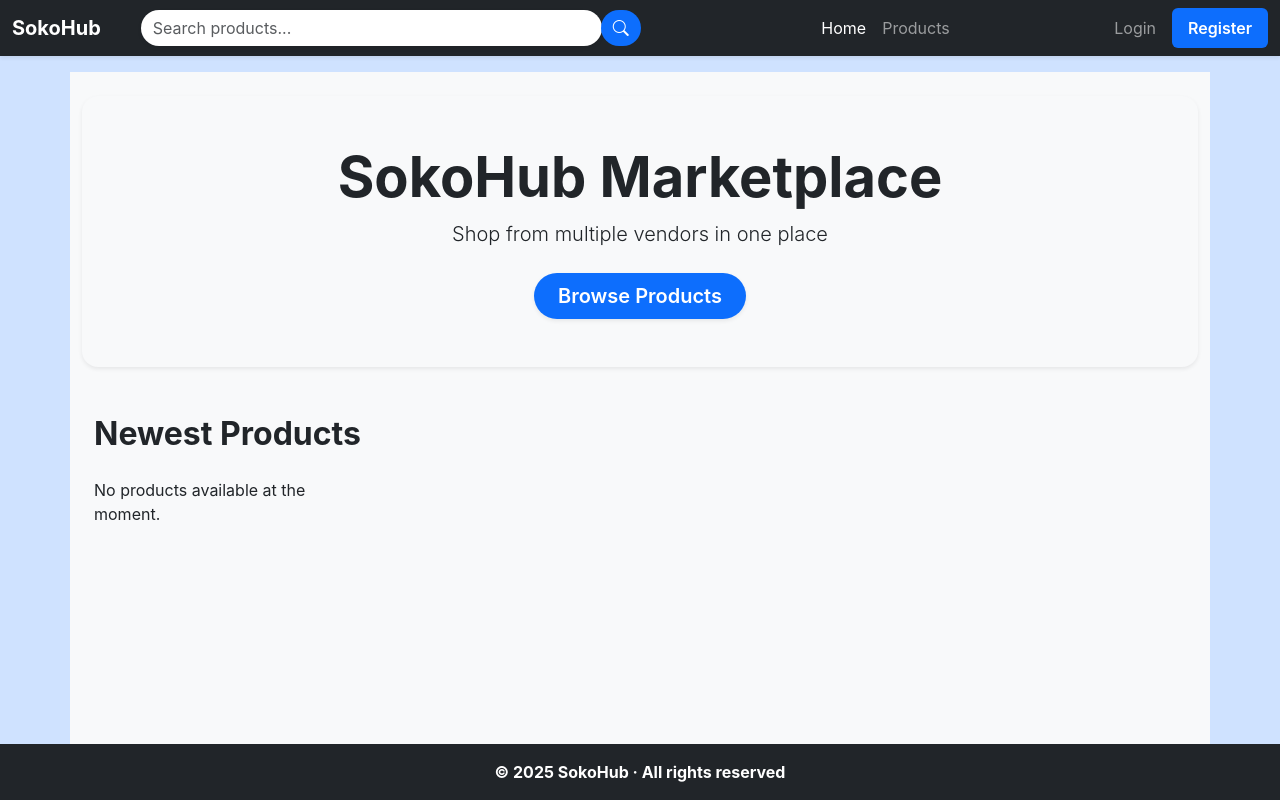
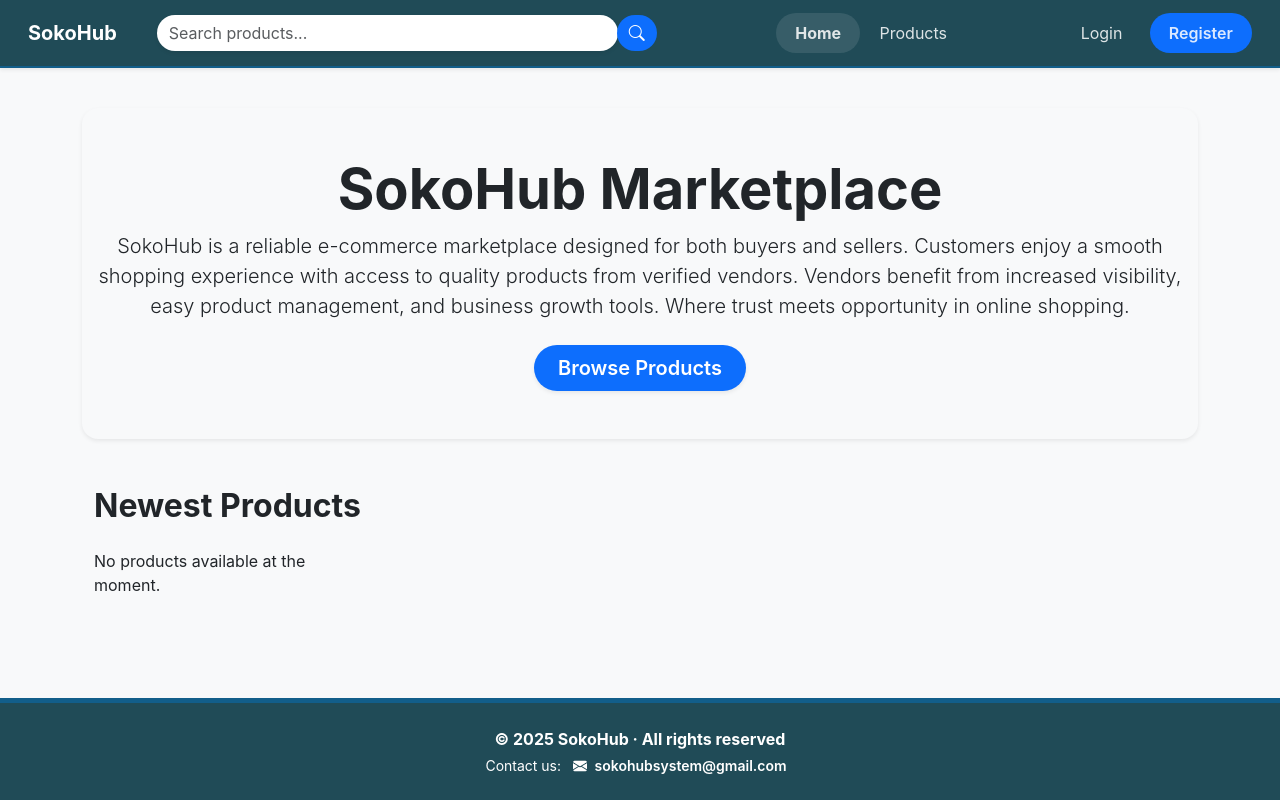
Before and after one commit to DamourDev/sokohub-system, a Django app: page / in a window 1280 px wide. Run offline with Django 5.2, Linux system fonts and the light colour scheme; data that the repository does not hold is empty.

Commit message:
Fix: improving UI on templates

```diff
--- a/products/templates/products/dashboard.html
+++ b/products/templates/products/dashboard.html
@@ -7,8 +7,9 @@
 
     <div class="d-flex justify-content-between align-items-center mb-4">
         <div>
-            <h2 class="fw-bold text-dark">Vendor Dashboard</h2>
-            <p class="text-muted mb-0">Welcome back, {{ request.user.username }}! Here is your daily overview.</p>
+            <h2 class="fw-bold text-dark mb-2">Vendor Dashboard</h2>
+            <p class="text-black fw-semibold mb-1">Welcome back, {{ request.user.username }}!</p>
+            <p class="text-muted mb-1">Everything you need to manage your store, track sales, and reach more customers.</p>
         </div>
         <a href="{% url 'add_product' %}" class="btn btn-primary rounded-pill px-4 py-2 shadow-sm fw-bold">
             <i class="bi bi-plus-lg me-2"></i>Add New Product
--- a/products/templates/products/landing_page.html
+++ b/products/templates/products/landing_page.html
@@ -6,7 +6,12 @@
 <section class="py-5 text-center bg-body-tertiary rounded-4 shadow-sm">
     <div class="container">
         <h1 class="display-4 fw-bold text-dark">SokoHub Marketplace</h1>
-        <p class="lead mb-4">Shop from multiple vendors in one place</p>
+        <p class="lead mb-4">
+            SokoHub is a reliable e-commerce marketplace designed for both buyers and sellers.
+Customers enjoy a smooth shopping experience with access to quality products from verified vendors.
+Vendors benefit from increased visibility, easy product management, and business growth tools.
+Where trust meets opportunity in online shopping.
+        </p>
         <a href="{% url 'products_list' %}" class="btn btn-primary rounded-pill px-4 shadow-sm btn-lg">Browse Products</a>
     </div>
 </section>
--- a/products/templates/products/related_products_list.html
+++ b/products/templates/products/related_products_list.html
@@ -9,7 +9,7 @@
             <div class="d-flex justify-content-between align-items-center mb-4 border-bottom pb-3">
                 <div>
                     <h2 class="fw-bold text-dark mb-1">More {{ category.name }}</h2>
-                    <p class="text-muted mb-0">Related to "{{ source_product.name }}"</p>
+                    <p class="text-muted mb-0">Discover similar items related to "{{ source_product.name }}"</p>
                 </div>
                 <a href="{% url 'products_list' %}" class="btn btn-outline-dark rounded-pill">View All Categories</a>
             </div>
--- a/templates/base.html
+++ b/templates/base.html
@@ -14,30 +14,79 @@
 
 
     <!--Custom global CSS -->
-    {% block extra_css %}
-
-    <style>
-    /* Global Styles */
+{% block extra_css %}
+<style>
+    /* 1. Global & Typography */
     body { background-color: #f8f9fa; color: #212529; font-family: 'Inter', system-ui, -apple-system, sans-serif; }
 
-    /* Image Consistency - Fixes stretched/squashed images */
-    .product-img-container { height: 220px; overflow: hidden; position: relative; }
+    /* 2. Your Selected Brand Color: Deep Petrol (#204b57) */
+    .bg-brand-dark { background-color: #204b57 !important; }
+
+    .navbar-custom {
+        background-color: #204b57 !important;
+        border-bottom: 2px solid #125e8a; /* Using your 1st color choice as a thin accent border */
+        padding: 0.8rem 1rem;
+    }
+
+    footer.bg-brand-dark {
+        border-top: 5px solid #125e8a; /* Using your 1st color to tie it all together */
+    }
+
+    /* 3. Image Consistency & UI Polish */
+    .product-img-container { height: 220px; overflow: hidden; position: relative; border-radius: 12px 12px 0 0; }
     .product-img-container img { height: 100%; width: 100%; object-fit: cover; transition: transform 0.5s ease; }
-    .product-img-fixed { aspect-ratio: 1/1; object-fit: cover; }
 
-    /* Modern Card UI */
-    .card { border-radius: 12px; transition: transform 0.3s ease, box-shadow 0.3s ease; }
+    .card { border-radius: 12px; border: none; transition: transform 0.3s ease, box-shadow 0.3s ease; }
     .card:hover { transform: translateY(-8px); box-shadow: 0 12px 25px rgba(0,0,0,0.1) !important; }
     .card:hover img { transform: scale(1.08); }
 
-    /* Button Styling */
-    .btn-primary { background-color: #0d6efd; border: none; font-weight: 600; transition: all 0.2s; }
-    .btn-primary:hover { background-color: #0a58ca; transform: translateY(-1px); }
+    /* 4. Accent Elements (Buttons) */
+    .btn-primary { background-color: #0d6efd; border: none; font-weight: 600; border-radius: 50px !important; transition: all 0.2s; }
+    .btn-primary:hover { background-color: #0a58ca; transform: translateY(-1px); box-shadow: 0 4px 12px rgba(13, 110, 253, 0.3); }
+
+    /* 5. Fresh Alerts */
+    .alert { border-radius: 50px !important; border: none; box-shadow: 0 4px 12px rgba(0,0,0,0.05); }
+
+    /* Navbar Hover Effect */
+.navbar-custom .nav-link {
+    padding: 0.5rem 1.2rem !important;
+    border-radius: 50px; /* Makes the hover background pill-shaped */
+    transition: all 0.3s ease;
+    color: rgba(255,255,255,0.85) !important;
+}
+
+.navbar-custom .nav-link:hover {
+    background-color: #125e8a !important; /* Your Lochmara Blue */
+    color: #ffffff !important; /* Pure white text on hover */
+    transform: translateY(-1px);
+}
+
+/* Active Link State */
+.navbar-custom .nav-link.active {
+    background-color: rgba(255,255,255,0.1);
+    font-weight: bold;
+}
+
+/* Targeted Logout Style to beat specificity */
+.navbar-custom .nav-link.nav-link-logout {
+    color: #ff4d4d !important;
+    font-weight: 600;
+    padding: 0.5rem 1.2rem !important;
+    transition: all 0.3s ease;
+}
+
+.navbar-custom .nav-link.nav-link-logout:hover {
+    background-color: #dc3545 !important; /* Red background */
+    color: #ffffff !important;           /* White text */
+    border-radius: 50px;                 /* Pill shape */
+    box-shadow: 0 4px 10px rgba(220, 53, 69, 0.3);
+}
 </style>
+{% endblock %}
 
-    {% endblock %}
+
 </head>
-<body class="d-flex flex-column min-vh-100 bg-primary-subtle">
+<body class="d-flex flex-column min-vh-100 ">
 
     <!-- Navbar -->
     {% include 'navbar.html' %}
@@ -60,10 +109,25 @@
 
     <!-- Footer-->
     {% block footer %}
-    <footer class="mt-auto py-3 bg-dark text-white text-center fw-bold">
-        &copy; {% now "Y" %} SokoHub · All rights reserved
-    </footer>
-    {% endblock %}
+<footer class="mt-auto py-4 bg-brand-dark text-white text-center">
+    <div class="container">
+        <div class="fw-bold mb-1">
+            &copy; {% now "Y" %} SokoHub · All rights reserved
+        </div>
+
+        <div class="small">
+            Contact us:
+            <a href="mailto:sokohubsystem@gmail.com"
+               class="text-decoration-none fw-semibold px-2 py-1 rounded-pill"
+               style="color: #fff; transition: all 0.3s ease;"
+               onmouseover="this.style.backgroundColor='rgba(224, 228, 231, 0.9)'; this.style.color='#250f87ff';"
+               onmouseout="this.style.backgroundColor='transparent'; this.style.color='#fff';">
+               <i class="bi bi-envelope-fill me-1"></i> sokohubsystem@gmail.com
+            </a>
+        </div>
+    </div>
+</footer>
+{% endblock %}
 
     <!-- Bootstrap 5.3.8 JS -->
     <script src="https://cdn.jsdelivr.net/npm/bootstrap@5.3.8/dist/js/bootstrap.bundle.min.js"></script>
--- a/templates/navbar.html
+++ b/templates/navbar.html
@@ -1,4 +1,4 @@
-<nav class="navbar navbar-expand-lg navbar-dark bg-dark shadow-sm sticky-top">
+<nav class="navbar navbar-expand-lg navbar-custom bg-brand-dark navbar-dark shadow-sm sticky-top">
 <div class="container-fluid">
 
     <a class="navbar-brand fw-bold" href="{% url 'landing_page' %}">SokoHub</a>
@@ -84,33 +84,40 @@
             </li>
 
         {% else %}
-            <li class="nav-item d-flex align-items-center me-3">
+            {% comment %} <li class="nav-item d-flex align-items-center me-3">
                 <span class="text-light small">Hello, {{ request.user.username }}</span>
-            </li>
+            </li> {% endcomment %}
 
             <li class="nav-item">
-                <a class="nav-link text-danger ms-2" href="{% url 'logout' %}">
+                <a class="nav-link nav-link-logout" href="{% url 'logout' %}">
                     <i class="bi bi-box-arrow-right me-1"></i>Logout
                 </a>
             </li>
 
             <li class="nav-item dropdown">
-                <a class="nav-link dropdown-toggle" href="#" id="settingsDropdown" role="button" data-bs-toggle="dropdown" aria-expanded="false">
-                  <i class="bi bi-gear-fill me-1"></i>  Settings
+    <a class="nav-link dropdown-toggle d-flex align-items-center" href="#" id="settingsDropdown" role="button" data-bs-toggle="dropdown" aria-expanded="false">
+        <i class="bi bi-gear-fill me-2"></i> Settings
     </a>
-                <ul class="dropdown-menu dropdown-menu-end" aria-labelledby="settingsDropdown">
+
+<ul class="dropdown-menu dropdown-menu-end shadow-lg border-0 rounded-3 mt-2 p-2" style="min-width: 200px; --bs-dropdown-link-hover-bg: #e9ecef; --bs-dropdown-link-hover-color: #204b57;" aria-labelledby="settingsDropdown">
     <li>
-                        <a class="dropdown-item" href="{% url 'edit_profile' %}">
-                            <i class="bi bi-person-fill-gear"></i>
-                            Edit Profile
+            <a class="dropdown-item d-flex align-items-center py-2" href="{% url 'edit_profile' %}">
+                <i class="bi bi-person-fill-gear me-3 text-primary" style="font-size: 1.1rem;"></i>
+                <span>Edit Profile</span>
             </a>
         </li>
         <li>
-                        <a class="dropdown-item" href="{% url 'change_password' %}">Change Password</a>
+            <a class="dropdown-item d-flex align-items-center py-2" href="{% url 'change_password' %}">
+                <i class="bi bi-shield-lock-fill me-3 text-warning" style="font-size: 1.1rem;"></i>
+                <span>Change Password</span>
+            </a>
         </li>
         <li><hr class="dropdown-divider"></li>
         <li>
-                        <a class="dropdown-item" href="{% url 'mfa_settings' %}">Two-Factor Auth</a>
+            <a class="dropdown-item d-flex align-items-center py-2" href="{% url 'mfa_settings' %}">
+                <i class="bi bi-shield-check me-3 text-info" style="font-size: 1.1rem;"></i>
+                <span>Two-Factor Auth</span>
+            </a>
         </li>
     </ul>
 </li>
```
Lines whose indentation alone changed are shown as unchanged.
